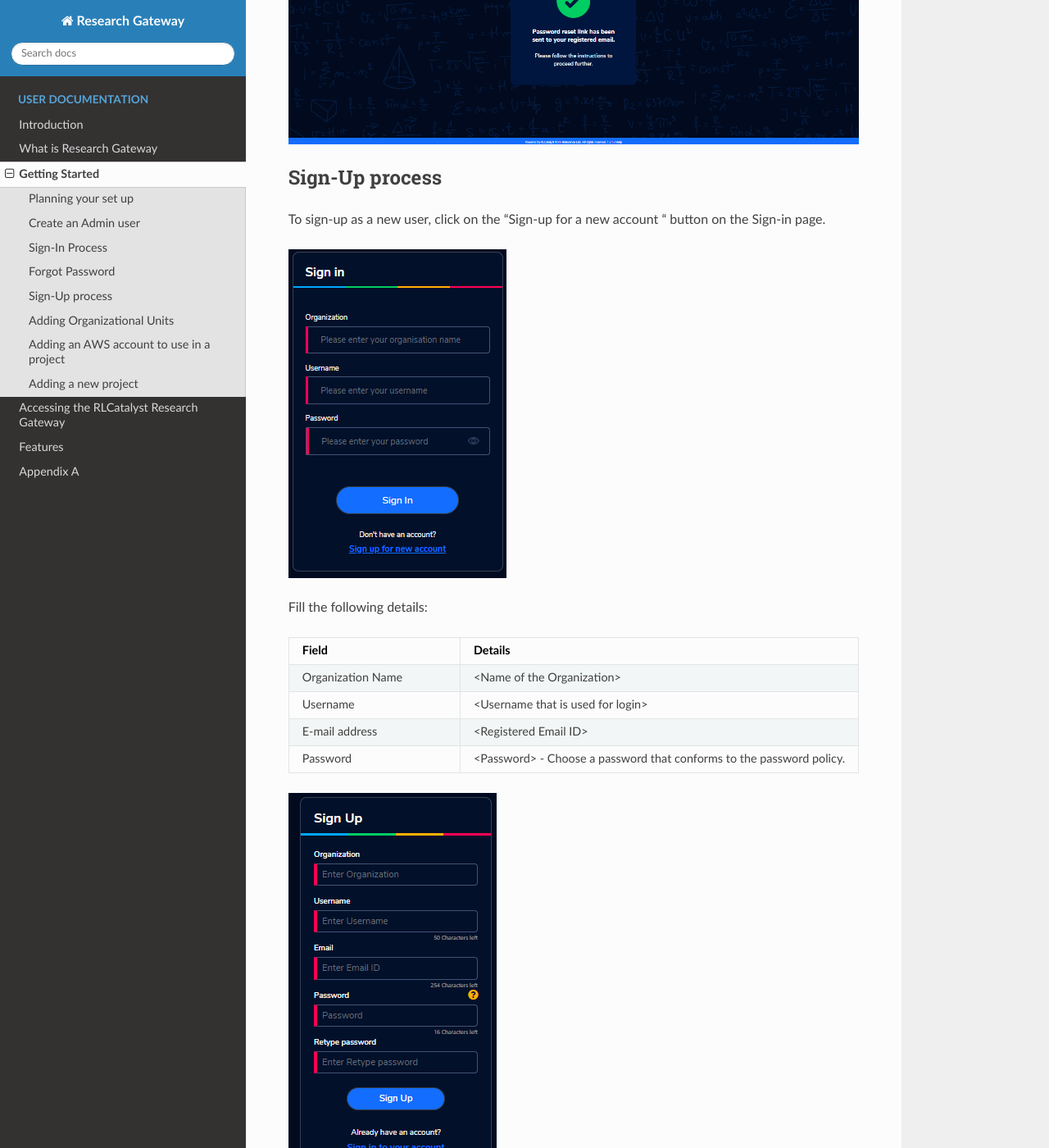
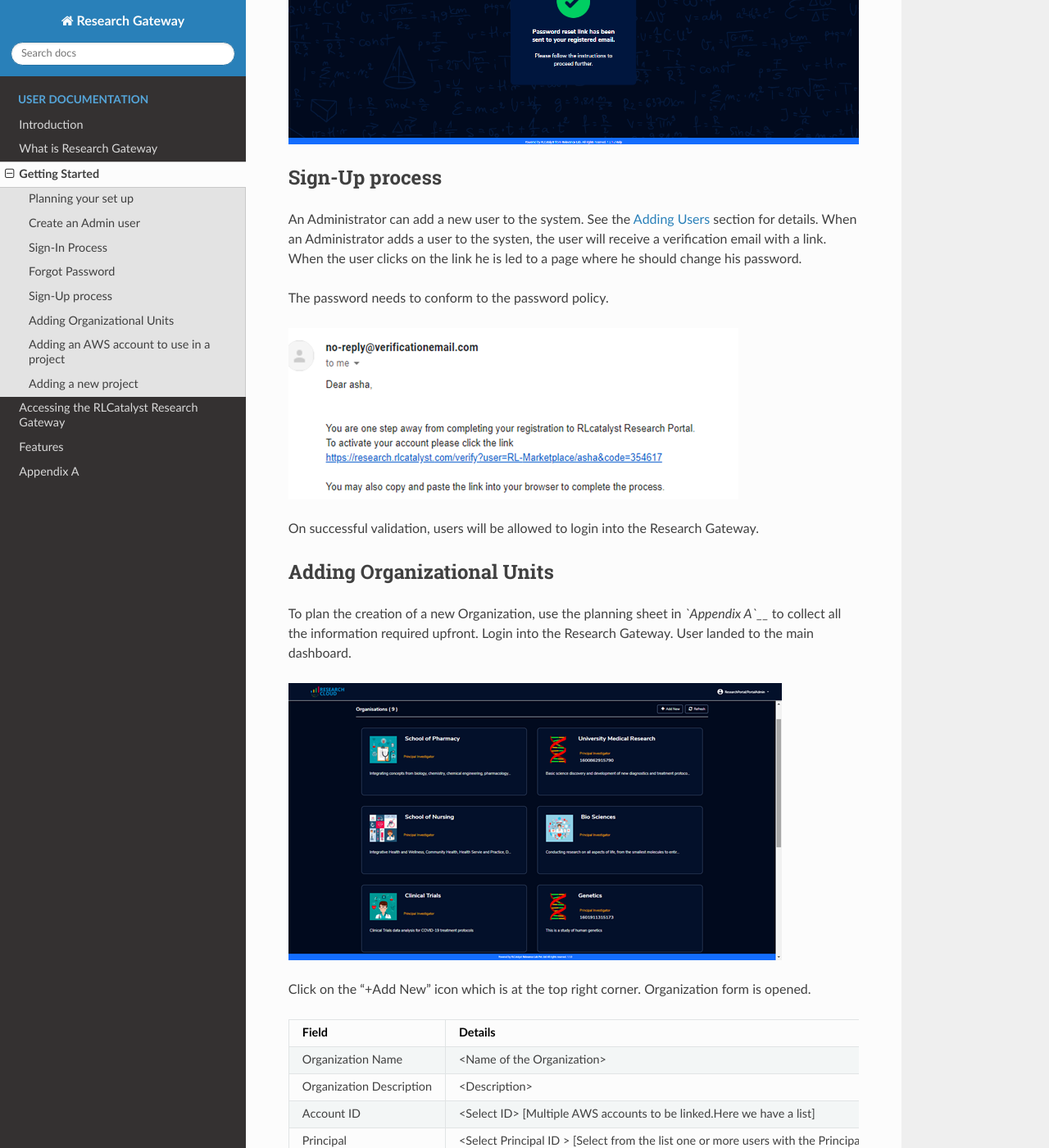
Before and after one commit to RLOpenCatalyst/rg-doc, a Sphinx documentation site: the page built from source/GettingStarted.rst, in a window 1280 px wide and 1400 px high, scrolled down 3766 px. Shown: the whole window at 82% size. Built offline with Sphinx 7.4.7 and the Read the Docs theme 2.0.0, drawn with Linux system fonts in a browser that asks for light colours; some of the changed text lies outside the part shown.

Commit message:
Some changes in GettingStarted based on new version of RG

```diff
--- a/source/GettingStarted.rst
+++ b/source/GettingStarted.rst
@@ -93,33 +93,10 @@ The password change is either successful or unsuccessful (this will be like veri
 Sign-Up process
 ---------------
 
-To sign-up as a new user, click on the “Sign-up for  a new  account “ button on the Sign-in page.
+An Administrator can add a new user to the system. See the :ref:`Adding Users<Adding Users>` section for details.
+When an Administrator adds a user to the systen, the user will receive a verification email with a link. When the user clicks on the link he is led to a page where he should change his password.
 
-.. image:: images/SigninPage.png
-
-
-Fill the following details:
-
-.. list-table::
-   :widths: 50, 50
-   :header-rows: 1
-
-   * - Field
-     - Details
-   * - Organization Name
-     -  <Name of the Organization>
-   * - Username
-     - <Username that is used for login>
-   * - E-mail address
-     - <Registered Email ID>
-   * - Password
-     - <Password> - Choose a password that conforms to the password policy.
-
-.. figure:: images/Registeraccountpage.png
-   :scale: 100 %
-   :alt: Sign-up page
-
-Click on the  “Sign Up” button. You will see a  success  message and verification email has been sent to the email address registered. Check the verification email delivered to the registered email address & click on the verification link to activate the account.
+The password needs to conform to the password policy.
 
 .. image:: images/verificationemail2.png
 
@@ -173,12 +150,14 @@ Login into the Research Gateway. Click on dropdown bar which is above the header
 .. image:: images/Providersettings.png
    :name: Provider Settings menu item
 
-Click on  the  “+Add New” button. Provider settings page is opened.
+Click on  the  “Settings” menu item. Provider settings page is opened.
 
 .. image:: images/Provider2.png
    :name: Provider Settings Page
 
-.. image:: images/AddProvider.png
+Click on  the  “+Add New” button. The Add Provider Setting dialog-box is opened.
+
+.. image:: images/AddProviderNew.png
    :name: Add Provider Settings screen
 
 Fill the following details
```
Also changed, not shown: source/images/AddProviderNew.png (added).
